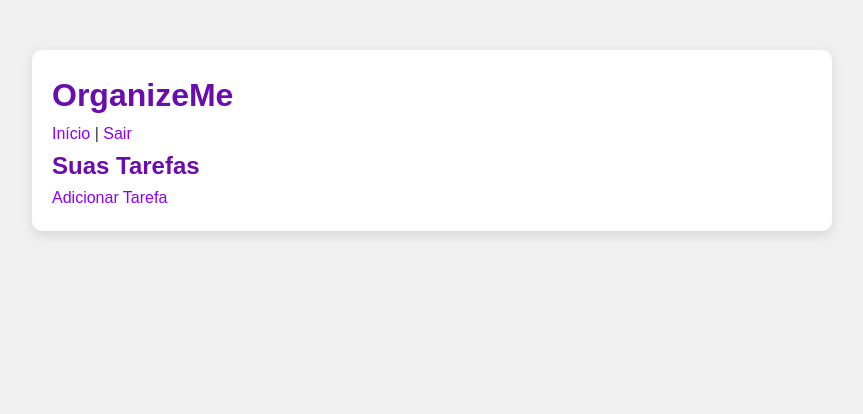
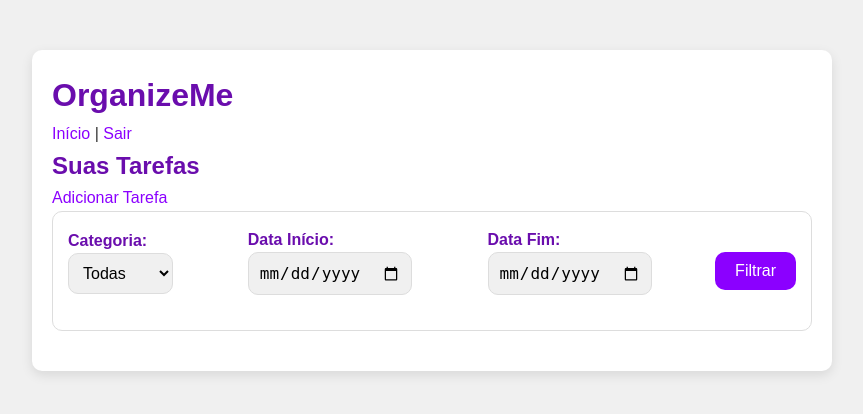
Before and after one commit to fleabagreact/OrganizeMe, a Flask app: page /tarefas in a window 1280 px wide. Shown: the top 414 px of the page, without its empty margins (208-1071 px from the left). Run offline with Flask 3, Linux system fonts and the light colour scheme; the visitor is signed in with stand-in values (Sample User, id 1); data comes from the database, SQL or seed files in the repository; data that the repository does not hold is empty.

Commit message:
adicionar filtro

```diff
--- a/app.py
+++ b/app.py
@@ -65,9 +65,22 @@ def logout():
 @app.route('/tarefas', methods=['GET', 'POST'])
 @login_required
 def tarefas():
-    tarefas = Tarefa.listar_tarefas(current_user.id)
-    print(tarefas)  # Para depuração
-    return render_template('tarefas.html', tarefas=tarefas)
+    categoria_id = request.args.get('categoria_id', type=int)
+    data_inicio = request.args.get('data_inicio', type=str)
+    data_fim = request.args.get('data_fim', type=str)
+
+    # Obter tarefas filtradas
+    tarefas = Tarefa.listar_tarefas(current_user.id, categoria_id, data_inicio, data_fim)
+
+    # Obter categorias para o filtro
+    connection = get_db_connection()
+    cursor = connection.cursor(dictionary=True)
+    cursor.execute('SELECT * FROM categoria_tarefa')
+    categoria_tarefas = cursor.fetchall()
+    cursor.close()
+    connection.close()
+
+    return render_template('tarefas.html', tarefas=tarefas, categoria_tarefas=categoria_tarefas)
 
 @app.route('/tarefas/adicionar', methods=['GET', 'POST'])
 @login_required
--- a/models.py
+++ b/models.py
@@ -2,7 +2,6 @@ from datetime import date
 import mysql.connector
 from werkzeug.security import generate_password_hash, check_password_hash
 
-# Função para obter conexão com o banco de dados
 def get_db_connection():
     return mysql.connector.connect(
         host="localhost",
@@ -11,7 +10,6 @@ def get_db_connection():
         database="sistema_tarefas"
     )
 
-# Classe para gerenciar operações relacionadas ao usuário
 class Usuario:
     @staticmethod
     def criar_usuario(nome, email, senha):
@@ -48,11 +46,10 @@ class Usuario:
     def verificar_senha(senha_hash, senha):
         return check_password_hash(senha_hash, senha)
 
-# Classe para gerenciar operações relacionadas às tarefas
 class Tarefa:
     @staticmethod
     def adicionar_tarefa(usuario_id, titulo, descricao, data_limite, id_status, id_prioridade, id_categoria):
-        data_criacao = date.today()  # Define a data de criação como a data atual
+        data_criacao = date.today()
         connection = get_db_connection()
         cursor = connection.cursor()
         cursor.execute('''
@@ -65,21 +62,46 @@ class Tarefa:
         connection.close()
 
     @staticmethod
-    def listar_tarefas(usuario_id):
+    def listar_tarefas(usuario_id, categoria_id=None, data_inicio=None, data_fim=None):
         connection = get_db_connection()
         cursor = connection.cursor(dictionary=True)
-        cursor.execute('''
+
+        query = '''
             SELECT t.*, st.descricao as status, pt.descricao as prioridade, ct.descricao as categoria
             FROM tarefas t
             JOIN status_tarefa st ON t.id_status = st.id_status
             JOIN prioridade_tarefa pt ON t.id_prioridade = pt.id_prioridade
             JOIN categoria_tarefa ct ON t.id_categoria = ct.id_categoria
             WHERE t.usuario_id = %s
-        ''', (usuario_id,))
+        '''
+        params = [usuario_id]
+
+        if categoria_id is not None:
+            query += ' AND t.id_categoria = %s'
+            params.append(categoria_id)
+
+        if data_inicio is not None:
+            query += ' AND t.data_limite >= %s'
+            params.append(data_inicio)
+
+        if data_fim is not None:
+            query += ' AND t.data_limite <= %s'
+            params.append(data_fim)
+
+        cursor.execute(query, params)
         tarefas = cursor.fetchall()
         cursor.close()
         connection.close()
         return tarefas
+
+    @staticmethod
+    def excluir_tarefa(tarefa_id):
+        connection = get_db_connection()
+        cursor = connection.cursor()
+        cursor.execute('DELETE FROM tarefas WHERE tarefa_id = %s', (tarefa_id,))
+        connection.commit()
+        cursor.close()
+        connection.close()
 
     @staticmethod
     def excluir_tarefa(tarefa_id):
@@ -90,22 +112,6 @@ class Tarefa:
         cursor.close()
         connection.close()
 
-    @staticmethod
-    def buscar_tarefa_por_id(tarefa_id):
-        connection = get_db_connection()
-        cursor = connection.cursor(dictionary=True)
-        cursor.execute('''
-            SELECT t.*, st.descricao as status, pt.descricao as prioridade, ct.descricao as categoria
-            FROM tarefas t
-            JOIN status_tarefa st ON t.id_status = st.id_status
-            JOIN prioridade_tarefa pt ON t.id_prioridade = pt.id_prioridade
-            JOIN categoria_tarefa ct ON t.id_categoria = ct.id_categoria
-            WHERE t.id_tarefa = %s
-        ''', (tarefa_id,))
-        tarefa = cursor.fetchone()
-        cursor.close()
-        connection.close()
-        return tarefa
 
     @staticmethod
     def atualizar_tarefa(tarefa_id, titulo, descricao, data_limite, id_status, id_prioridade, id_categoria):
@@ -113,8 +119,9 @@ class Tarefa:
         cursor = connection.cursor()
         cursor.execute('''
             UPDATE tarefas
-            SET titulo = %s, descricao = %s, data_limite = %s, id_status = %s, id_prioridade = %s, id_categoria = %s
-            WHERE id_tarefa = %s
+            SET titulo = %s, descricao = %s, data_limite = %s, id_status = %s,
+                id_prioridade = %s, id_categoria = %s
+            WHERE id = %s
         ''', (titulo, descricao, data_limite, id_status, id_prioridade, id_categoria, tarefa_id))
         connection.commit()
         cursor.close()
--- a/static/css/styles.css
+++ b/static/css/styles.css
@@ -48,6 +48,53 @@ body {
 
 h1, h2 {
     color: var(--cor-primaria);
+}
+
+.filtro-container {
+    display: flex;
+    justify-content: space-between;
+    align-items: center;
+    margin-bottom: 20px;
+    padding: 15px;
+    border: 1px solid var(--cor-borda);
+    border-radius: var(--borda-radius);
+    background-color: var(--cor-texto);
+}
+
+.filtro-label {
+    margin-right: 10px;
+    color: var(--cor-primaria);
+    font-weight: bold;
+}
+
+.filtro-select {
+    padding: 10px;
+    border: 1px solid var(--cor-borda);
+    border-radius: var(--borda-radius);
+    background-color: var(--cor-fundo);
+    font-size: 16px;
+    transition: border-color var(--transicao-padrao);
+}
+
+.filtro-select:focus {
+    border-color: var(--cor-focus);
+    box-shadow: 0 0 5px var(--cor-focus);
+}
+
+.filtro-button {
+    padding: 10px 20px;
+    border: none;
+    border-radius: var(--borda-radius);
+    background-color: var(--cor-secundaria);
+    color: var(--cor-texto);
+    font-size: 16px;
+    cursor: pointer;
+    transition: background-color var(--transicao-padrao), transform var(--transicao-padrao);
+}
+
+.filtro-button:hover {
+    background-color: var(--cor-primaria);
+    transform: scale(1.05);
 }
 
 form {
--- a/templates/tarefas.html
+++ b/templates/tarefas.html
@@ -4,6 +4,28 @@
 {% block content %}
 <h2>Suas Tarefas</h2>
 <a href="{{ url_for('adicionar_tarefa') }}" class="btn btn-primary">Adicionar Tarefa</a>
+
+<div class="filtro-container">
+    <div>
+        <label for="categoria" class="filtro-label">Categoria:</label>
+        <select id="categoria" name="categoria" class="filtro-select">
+            <option value="">Todas</option>
+            {% for categoria in categoria_tarefas %}
+                <option value="{{ categoria.id_categoria }}">{{ categoria.descricao }}</option>
+            {% endfor %}
+        </select>
+    </div>
+    <div>
+        <label for="data_inicio" class="filtro-label">Data Início:</label>
+        <input type="date" id="data_inicio" name="data_inicio" class="filtro-select">
+    </div>
+    <div>
+        <label for="data_fim" class="filtro-label">Data Fim:</label>
+        <input type="date" id="data_fim" name="data_fim" class="filtro-select">
+    </div>
+    <button type="submit" class="filtro-button">Filtrar</button>
+</div>
+
 <ul>
     {% for tarefa in tarefas %}
     <li>
@@ -20,4 +42,5 @@
     </li>
     {% endfor %}
 </ul>
+
 {% endblock %}
```
Also changed, not shown: 2 other files.
